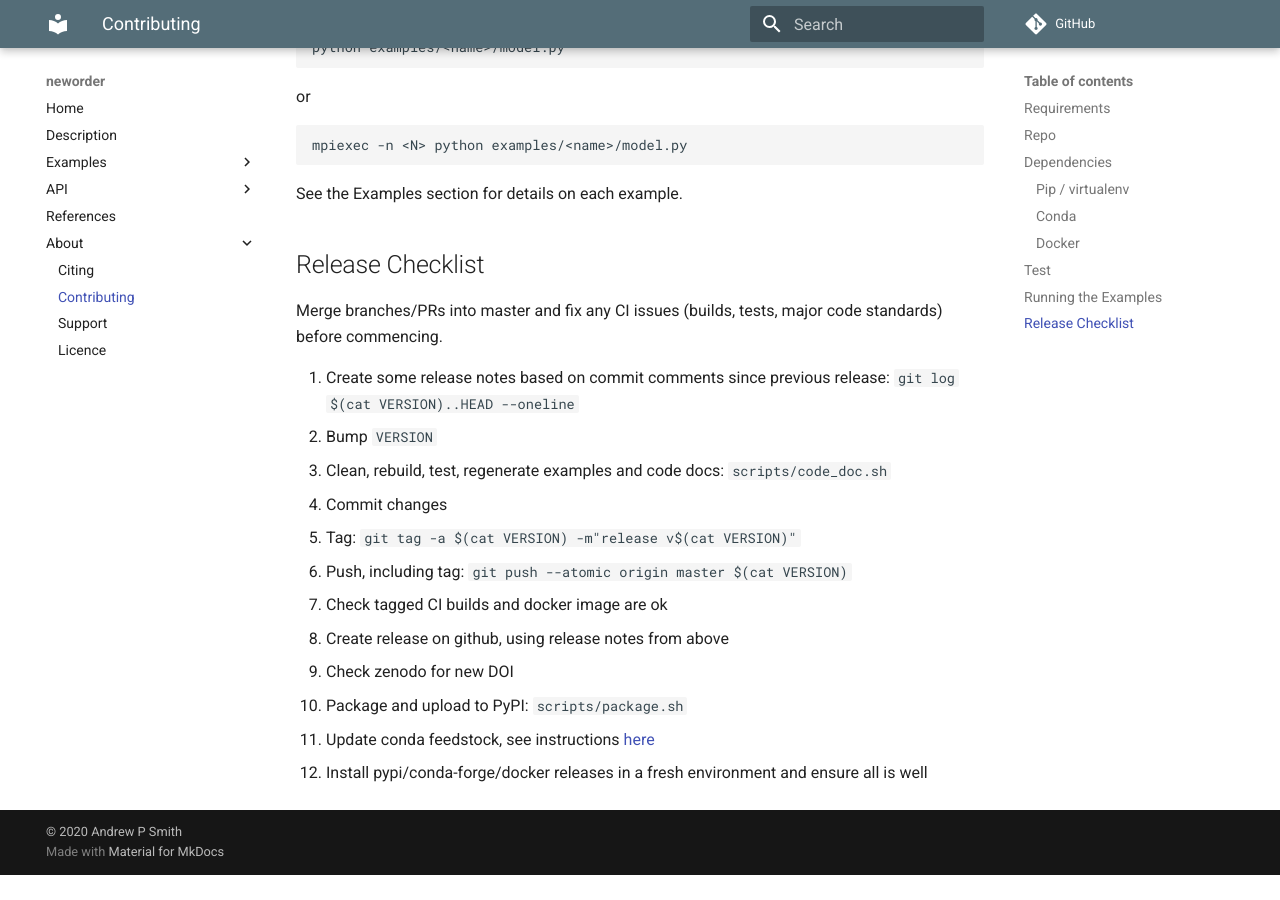
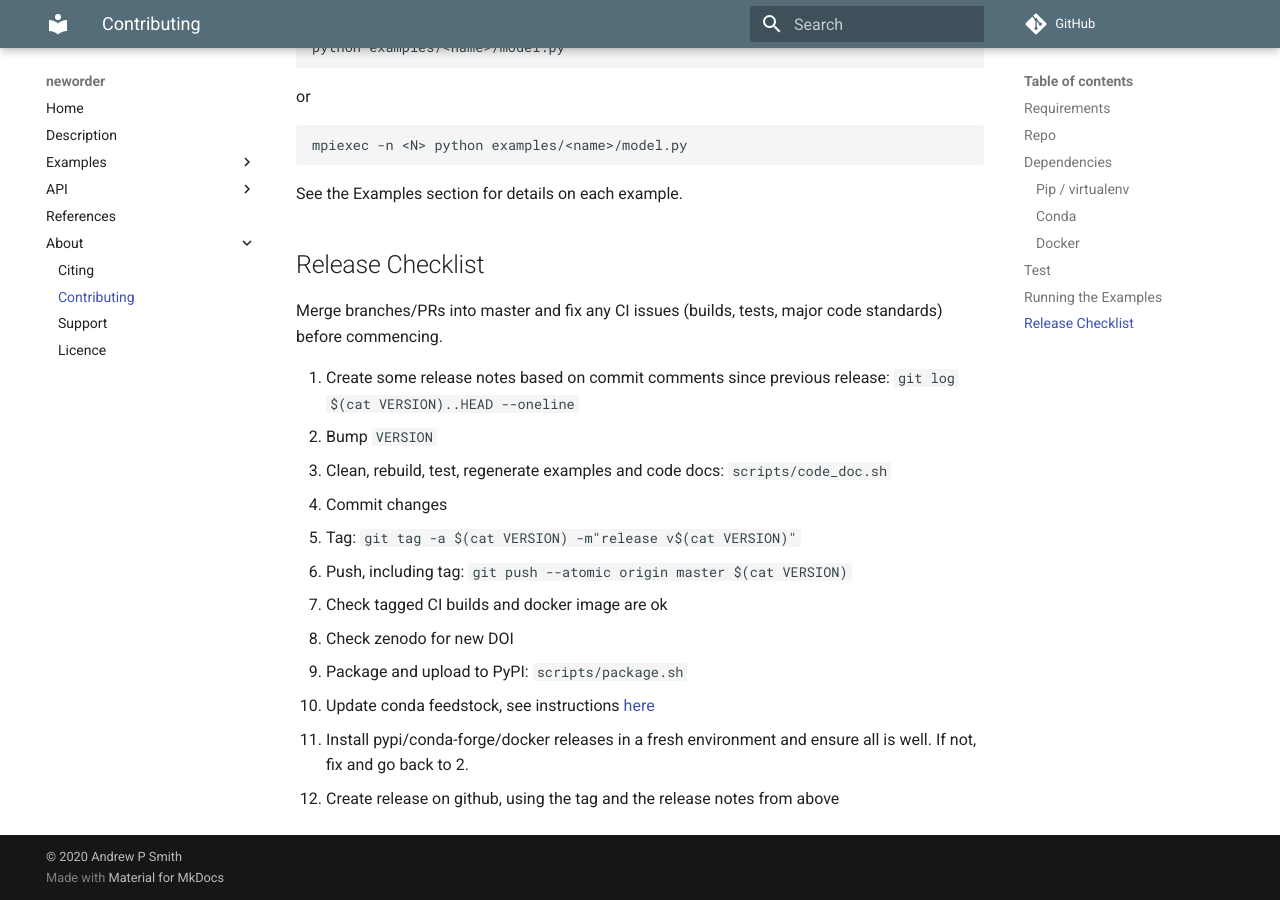
Before and after one commit to virgesmith/neworder, an MkDocs documentation site: the page built from docs/developer.md, in a window 1280 px wide and 900 px high, scrolled down 2820 px. Built offline with MkDocs 1.6.1 and Material for MkDocs 9.7.7, drawn with Linux system fonts in a browser that asks for light colours; comment, search, counter and statistics services are not loaded; before the commit the page ends 3695 px from its top, so only the background shows below that.

Commit message:
fix compiler flags for conda-forge; bump version

```diff
--- a/docs/developer.md
+++ b/docs/developer.md
@@ -146,8 +146,8 @@
 5. Tag: `git tag -a $(cat VERSION) -m"release v$(cat VERSION)"`
 6. Push, including tag: `git push --atomic origin master $(cat VERSION)`
 7. Check tagged CI builds and docker image are ok
-8. Create release on github, using release notes from above
-9. Check zenodo for new DOI
-10. Package and upload to PyPI: `scripts/package.sh`
-11. Update conda feedstock, see instructions [here](https://github.com/conda-forge/neworder-feedstock)
-12. Install pypi/conda-forge/docker releases in a fresh environment and ensure all is well
+8. Check zenodo for new DOI
+9. Package and upload to PyPI: `scripts/package.sh`
+10. Update conda feedstock, see instructions [here](https://github.com/conda-forge/neworder-feedstock)
+11. Install pypi/conda-forge/docker releases in a fresh environment and ensure all is well. If not, fix and go back to 2.
+12. Create release on github, using the tag and the release notes from above
--- a/setup.py
+++ b/setup.py
@@ -33,7 +33,6 @@ def cxxflags(platform):
   if platform == "unix":
     return [
       "-Wall",
-      "-Werror",
       "-pedantic",
       "-pthread",
       "-Wsign-compare",
@@ -109,7 +108,7 @@ class BuildExt(build_ext):
 
     for ext in self.extensions:
       print(self.distribution.get_version())
-      ext.define_macros = defines(ct) #[('NEWORDER_VERSION', self.distribution.get_version())]
+      ext.define_macros = defines(ct)
       ext.extra_compile_args = cxxflags(ct)
       ext.extra_link_args = ldflags(ct)
 
```
Also changed, not shown: 2 other files.
